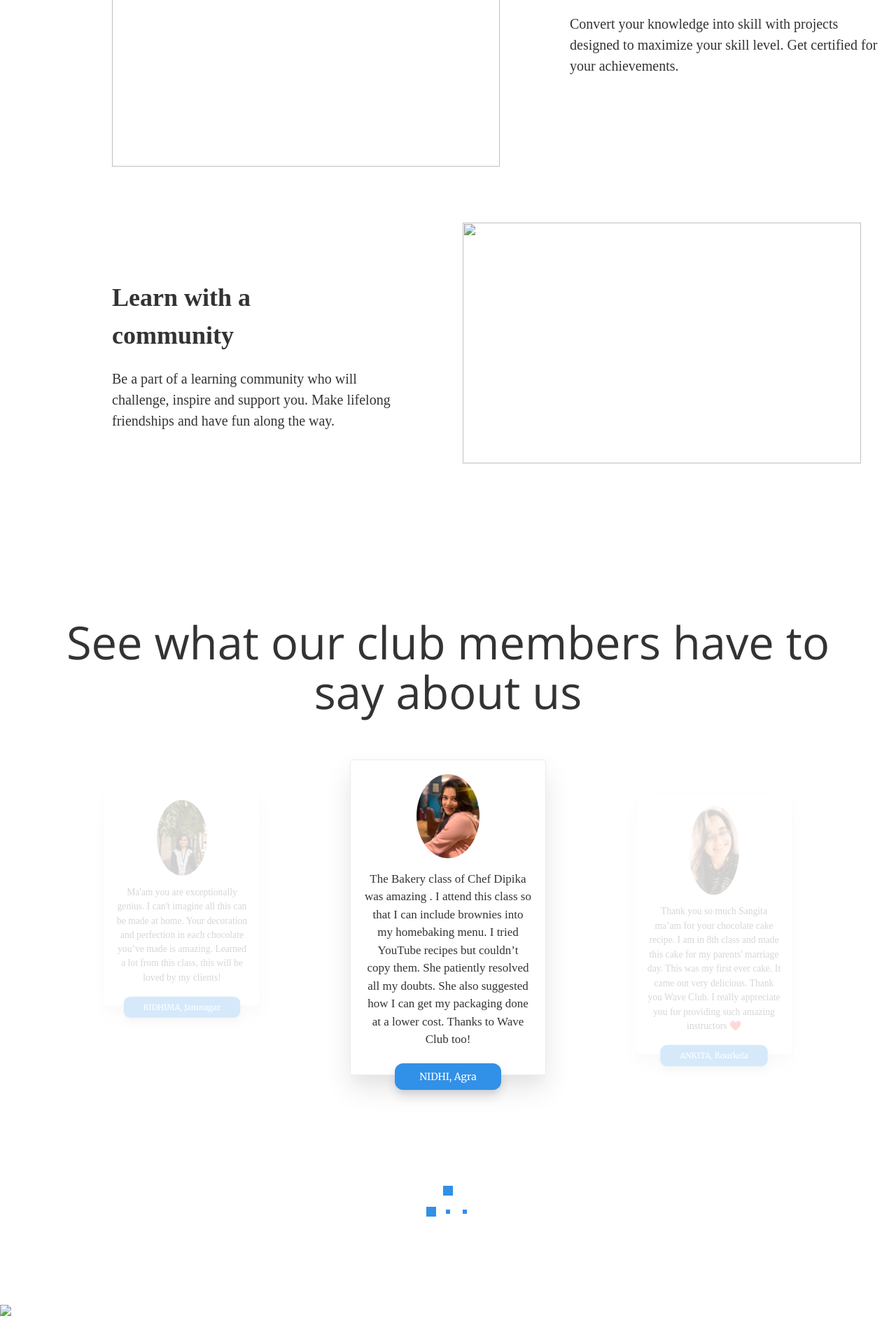
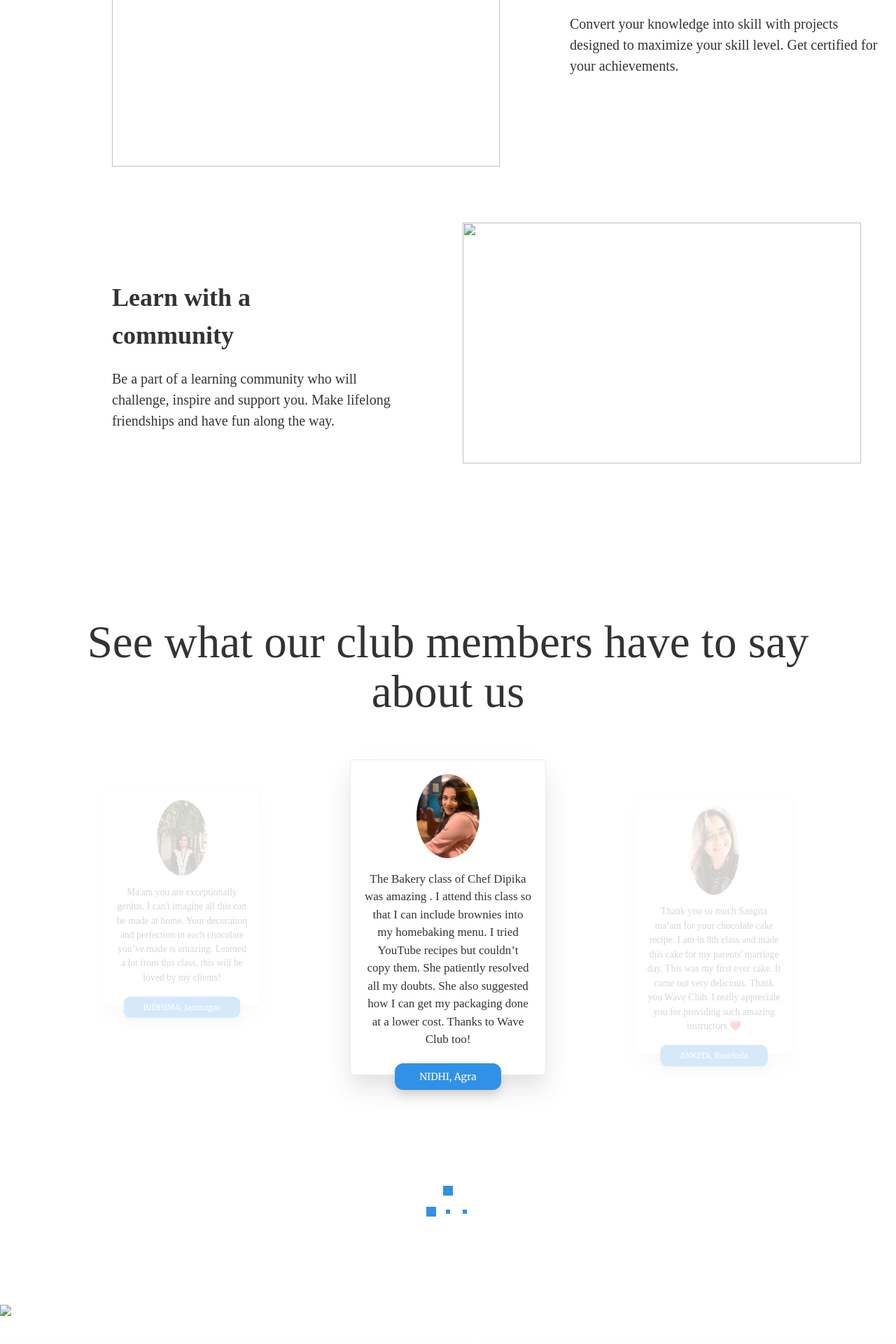
Before and after one commit to Wave-Club-in/wave-site, a Jekyll site: the page built from index.html, in a window 1280 px wide. Shown: the part 2738-4658 px from the top of the page at 70% size. Built offline with Jekyll 4.4.1, drawn with Linux system fonts in a browser that asks for light colours; nearby versions of some CDN libraries; library files that are not in the unit come from our copies.

Commit message:
Update testimonial.html

```diff
--- a/_includes/testimonial.html
+++ b/_includes/testimonial.html
@@ -35,7 +35,7 @@
 <html>
 <section class="testimonials">
 	<div class="container">
-		<h1 style = "text-align : center; font-size : 32px;"> See what our club members have to say about us </h1>
+		<h1 style = "text-align : center; font-size : 32px; font-family : 'Work Sans';"> See what our club members have to say about us </h1>
 
       <div class="row">
         <div class="col-sm-12">
```
